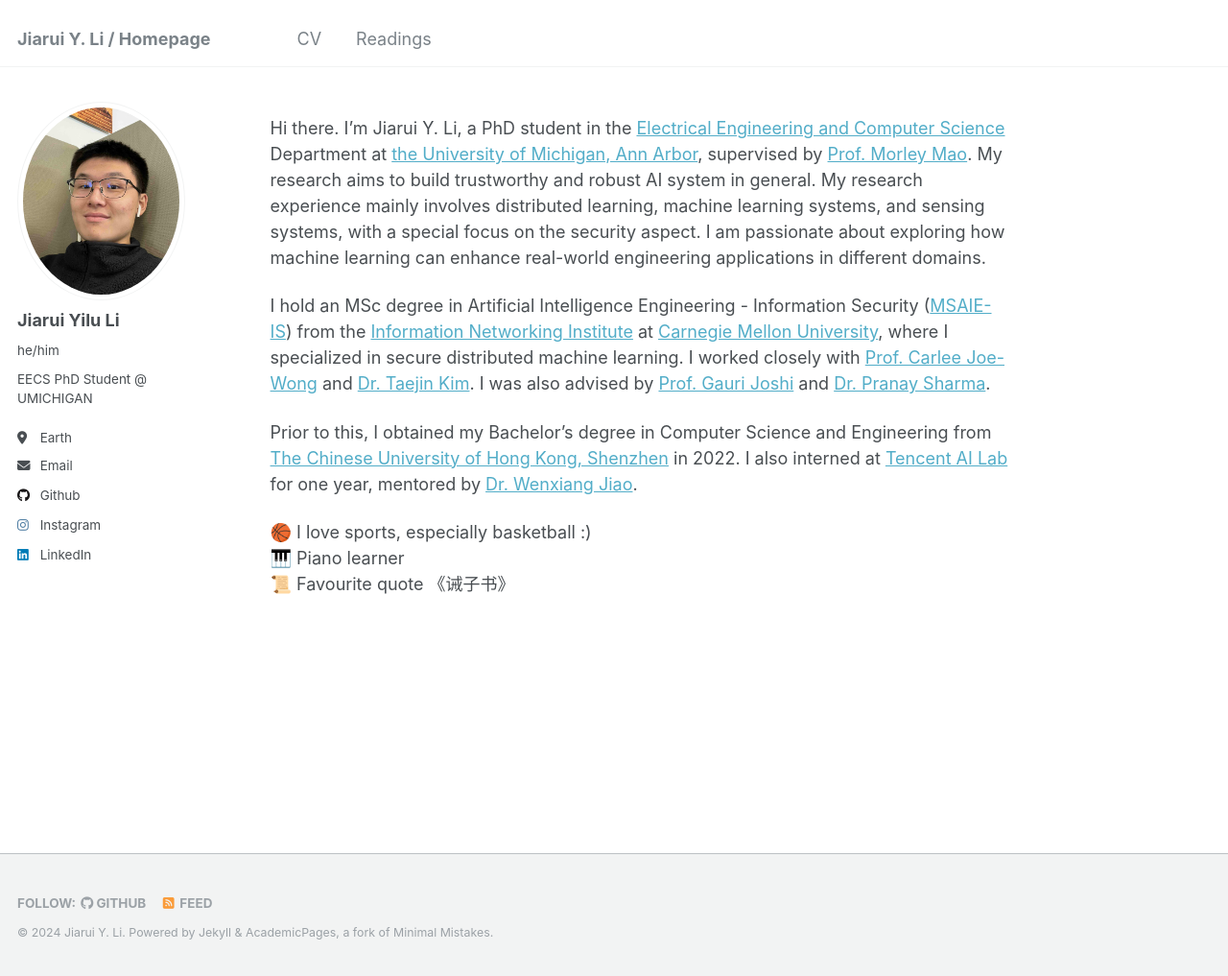
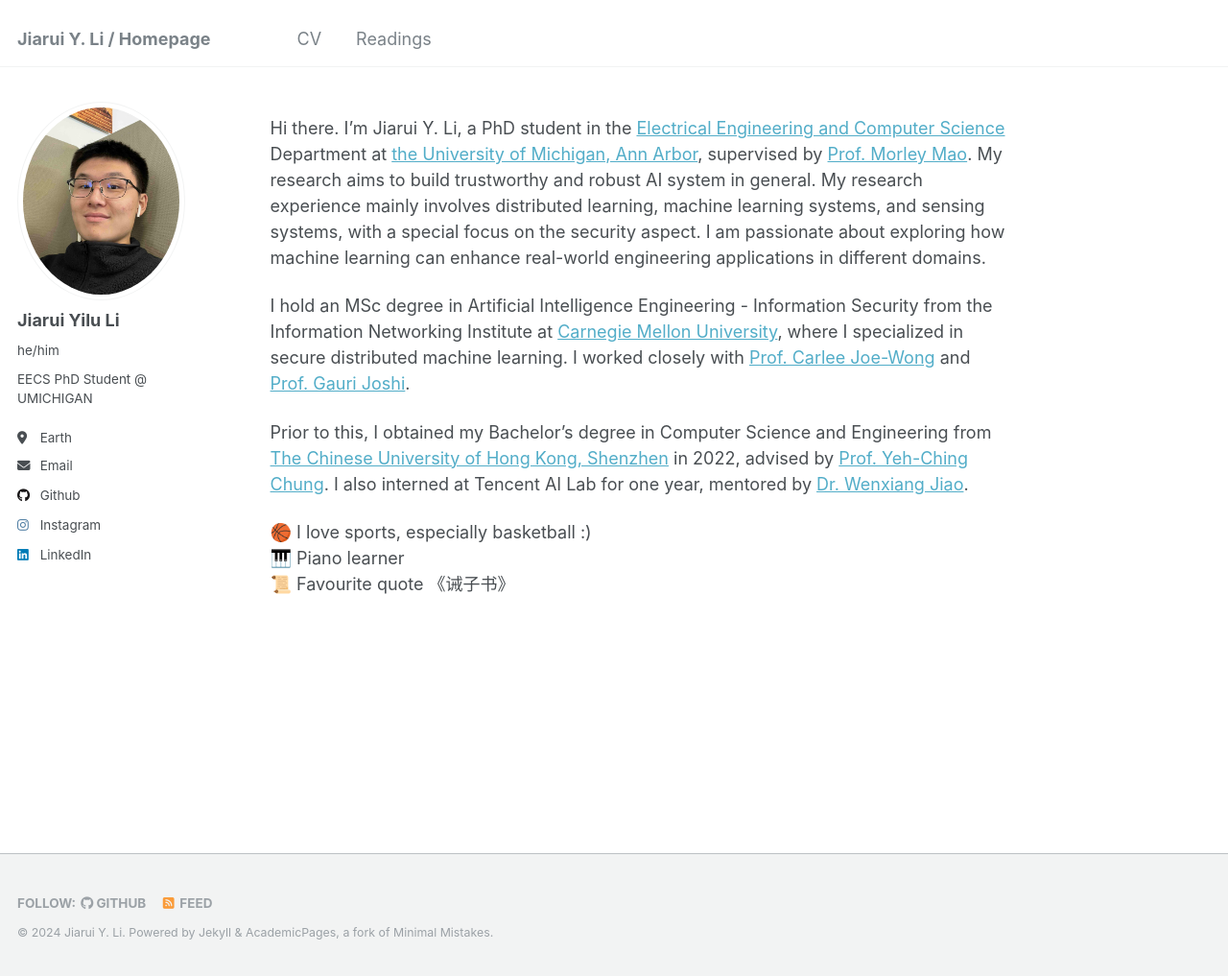
Before and after one commit to yiluli/yiluli.github.io, a Jekyll site: the page built from _pages/about.md, in a window 1280 px wide and 1017 px high. Shown: the whole window at 96% size. Built offline with Jekyll 4.4.1, drawn with Linux system fonts in a browser that asks for light colours.

Commit message:
chord: prune about.md

```diff
--- a/_pages/about.md
+++ b/_pages/about.md
@@ -9,9 +9,9 @@ redirect_from:
 
 Hi there. I'm Jiarui Y. Li, a PhD student in the [Electrical Engineering and Computer Science](https://eecs.engin.umich.edu/) Department at [the University of Michigan, Ann Arbor](https://umich.edu/), supervised by [Prof. Morley Mao](https://web.eecs.umich.edu/~zmao/). My research aims to build trustworthy and robust AI system in general. My research experience mainly involves distributed learning, machine learning systems, and sensing systems, with a special focus on the security aspect. I am passionate about exploring how machine learning can enhance real-world engineering applications in different domains.
 
-I hold an MSc degree in Artificial Intelligence Engineering - Information Security ([MSAIE-IS](https://www.cmu.edu/ini/academics/msaie-is/index.html)) from the [Information Networking Institute](https://www.cmu.edu/ini/) at [Carnegie Mellon University](https://www.cmu.edu/), where I specialized in secure distributed machine learning. I worked closely with [Prof. Carlee Joe-Wong](https://www.andrew.cmu.edu/user/cjoewong/) and [Dr. Taejin Kim](https://scholar.google.com/citations?user=4JfT_E4AAAAJ&hl=en). I was also advised by [Prof. Gauri Joshi](https://www.andrew.cmu.edu/user/gaurij/) and [Dr. Pranay Sharma](https://sites.google.com/view/pranay-sharma/home).
+I hold an MSc degree in Artificial Intelligence Engineering - Information Security from the Information Networking Institute at [Carnegie Mellon University](https://www.cmu.edu), where I specialized in secure distributed machine learning. I worked closely with [Prof. Carlee Joe-Wong](https://www.andrew.cmu.edu/user/cjoewong/) and [Prof. Gauri Joshi](https://www.andrew.cmu.edu/user/gaurij/).
 
-Prior to this, I obtained my Bachelor's degree in Computer Science and Engineering from [The Chinese University of Hong Kong, Shenzhen](https://www.cuhk.edu.cn/en) in 2022. I also interned at [Tencent AI Lab](https://ai.tencent.com/ailab/en/index) for one year, mentored by [Dr. Wenxiang Jiao](https://wxjiao.github.io/).
+Prior to this, I obtained my Bachelor's degree in Computer Science and Engineering from [The Chinese University of Hong Kong, Shenzhen](https://www.cuhk.edu.cn/en) in 2022, advised by [Prof. Yeh-Ching Chung](https://www.cs.nthu.edu.tw/~ychung/). I also interned at Tencent AI Lab for one year, mentored by [Dr. Wenxiang Jiao](https://wxjiao.github.io/).
 
 🏀 I love sports, especially basketball :) <br>
 🎹 Piano learner <br>
```
